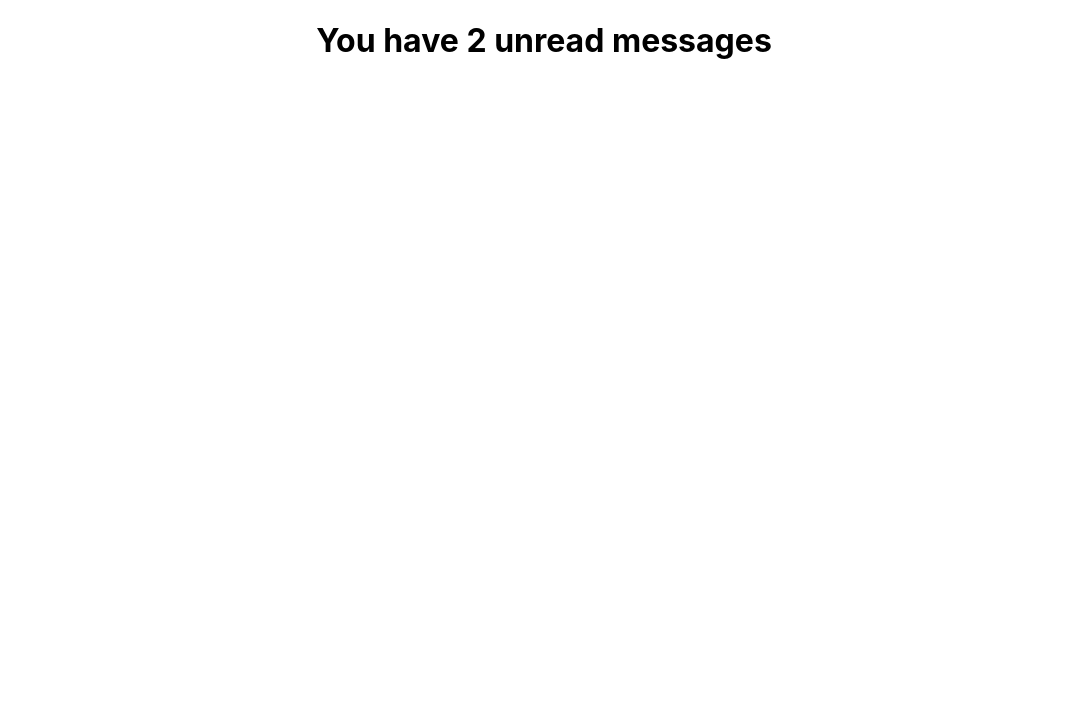
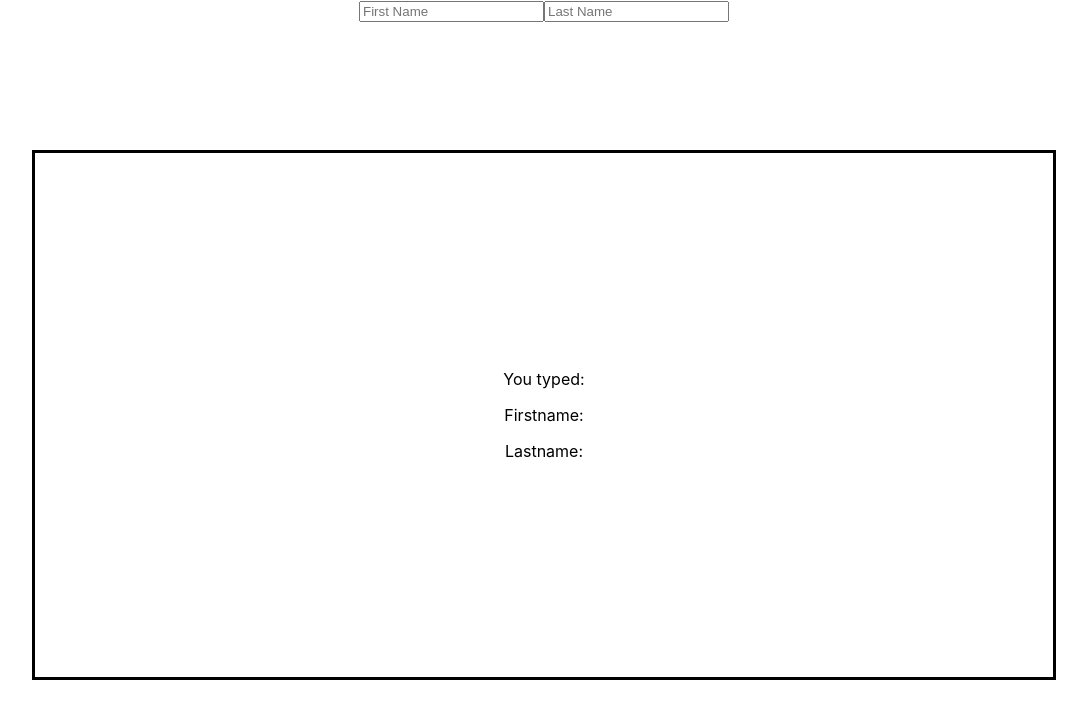
Before and after one commit to inspiringsource/scrimba_learn_react_part3-meme-generator, a React (Create React App) app: page / in a window 1280 px wide. Shown: the top 718 px of the page, without its empty margins (96-1183 px from the left). Built offline with nearby package versions, Linux system fonts and the light colour scheme.

Commit message:
simple form

```diff
--- a/src/App.css
+++ b/src/App.css
@@ -49,3 +49,9 @@
   padding: 10%;
   padding-bottom: 0;
 }
+
+.outPut {
+  margin: 10%;
+  padding: 200px;
+  border: solid;
+}
--- a/src/App.js
+++ b/src/App.js
@@ -2,12 +2,13 @@
 // import Counter from './components/Counter';
 // import AddThing from './components/AddThing';
 // import CardL22 from './components/CardL22';
-import Messages from './components/Messages';
+// import Messages from './components/Messages';
+import Form from './components/Forms';
 
 function App() {
   return (
     <div className="App">
-        <Messages />
+        <Form />
     </div>
   );
 }
--- /dev/null
+++ b/src/components/Forms.js
@@ -0,0 +1,40 @@
+import React from "react"
+
+export default function Form(props) {
+    const [formData, setFormData] = React.useState(
+        {firstName: "", lastName: ""}
+    )
+
+    console.log(formData)
+
+    function handleChange(event) {
+        setFormData(prevFormData => {
+            return {
+                ...prevFormData,
+                [event.target.name]: event.target.value
+            }
+        })
+    }
+
+    return (
+        <form>
+            <input
+                type="text"
+                placeholder="First Name"
+                onChange={handleChange}
+                name="firstName"
+            />
+            <input
+                type="text"
+                placeholder="Last Name"
+                onChange={handleChange}
+                name="lastName"
+            />
+        <div className="outPut">
+            <p>You typed: </p>
+            <p>Firstname: {formData["firstName"]}</p>
+            <p>Lastname: {formData["lastName"]}</p>
+        </div>
+        </form>
+    )
+}
```
